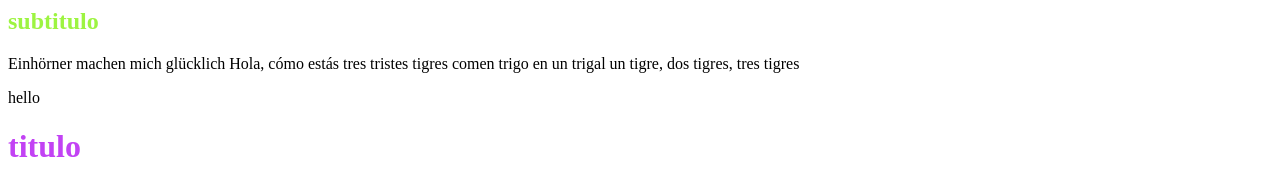
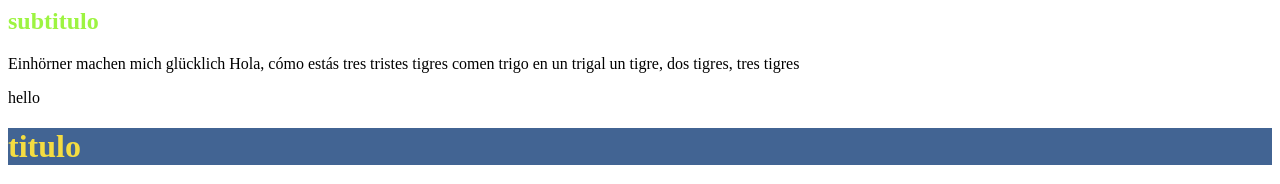
Before and after one commit to Cainzos/cainzos.github.io, a plain HTML site: page index.html in a window 1280 px wide. Shown: the top 184 px of the page. Drawn offline with Linux system fonts and the light colour scheme; grey boxes are pictures that could not be loaded.

Commit message:
background

```diff
--- a/main.css
+++ b/main.css
@@ -4,3 +4,7 @@ h1 {
 h2 {
   color: #9df441;
 }
+h1 {
+  background-color: #426493;
+  color: #f4dc41;
+}
```
